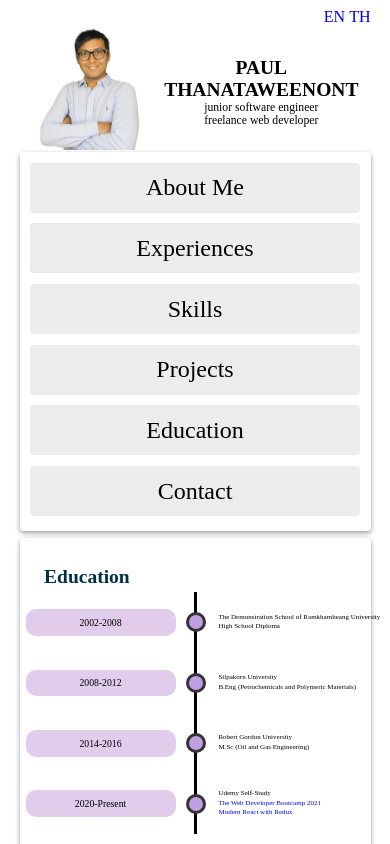
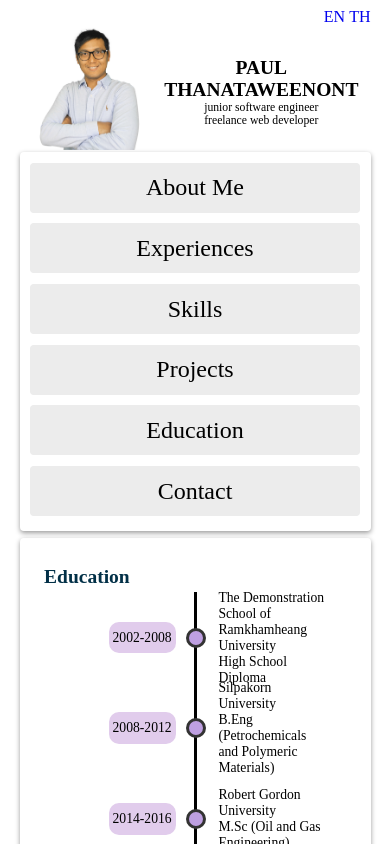
Before and after one commit to PaulRGU2014/Project_Kru, a Next.js app in the folder NextJS/kru-paul-nextjs/: page /education in a window 390 px wide. Shown: the top 844 px of the page. Built offline with nearby package versions, Linux system fonts and the light colour scheme; a web font is replaced by a local one.

Commit message:
commit on main

```diff
--- a/NextJS/kru-paul-nextjs/components/Experiences/Experiences.module.scss
+++ b/NextJS/kru-paul-nextjs/components/Experiences/Experiences.module.scss
@@ -23,15 +23,15 @@ position: relative;
 .timelineContent {
   display: block;
   text-align: left;
-  line-height: 1em;
+  line-height: 3vw;
   background-color: transparent;
   width: fit-content;
-  max-width: 300px;
+  max-width: 30%;
   height: auto;
   padding: 2% 1%;
   position: absolute;
   left: 55%;
-  font-size: 2.5vw;
+  font-size: 150%;
 
 
 //   opacity: 0;
@@ -39,7 +39,7 @@ position: absolute;
 }
 
 div.timelineContent>p {
-  font-size: 1.8vw;
+  line-height: normal;
 }
 
 .timelineStone {
@@ -59,16 +59,30 @@ position: absolute;
 .timelineYear {
   display: flex;
   background-color: #e1ccec;
+  max-width: 30%;
   width: fit-content;
-  min-width: 150px;
   height: auto;
   padding: 2% 1%;
   border-radius: 10px;
   position: absolute;
   right: 55%;
-  font-size: 2.5vw;
+  font-size: 200%;
   flex-direction: row;
   justify-content: center;
 //   opacity: 0;
 //   transform: translateX(20px);
 }
+
+@media (max-width:750px){
+  .timeline {
+    padding-bottom: 30%;
+  }
+
+  .timelineContent {
+    font-size: 3.5vw;
+  }
+  .timelineYear {
+  font-size: 3.5vw;
+  }
+
+}
```
Lines whose indentation alone changed are shown as unchanged.
